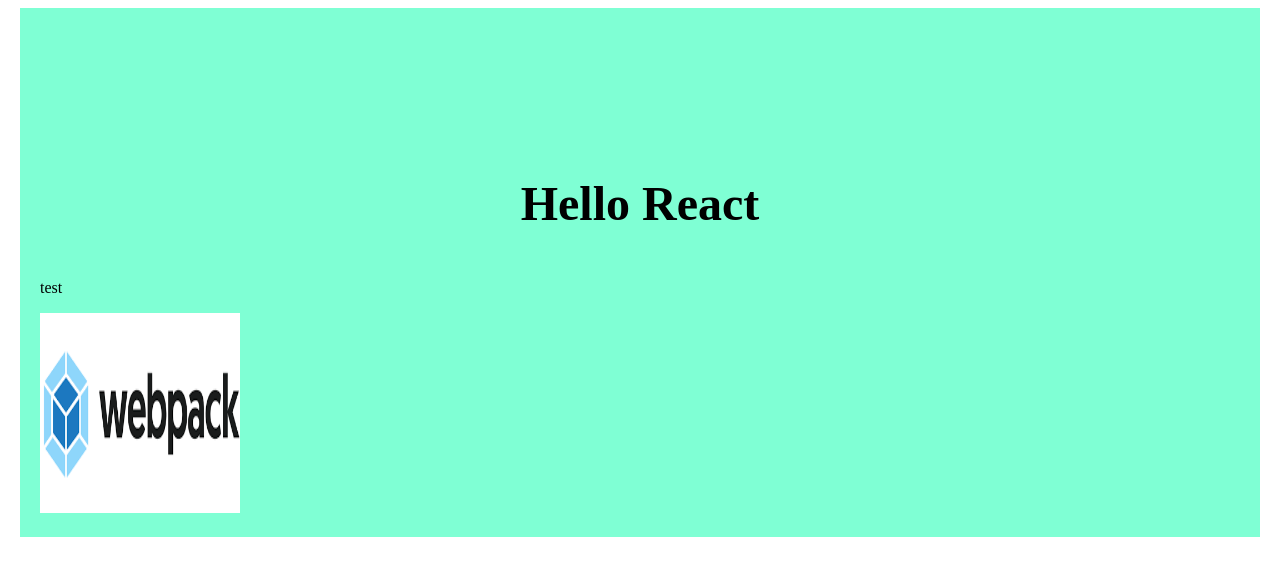
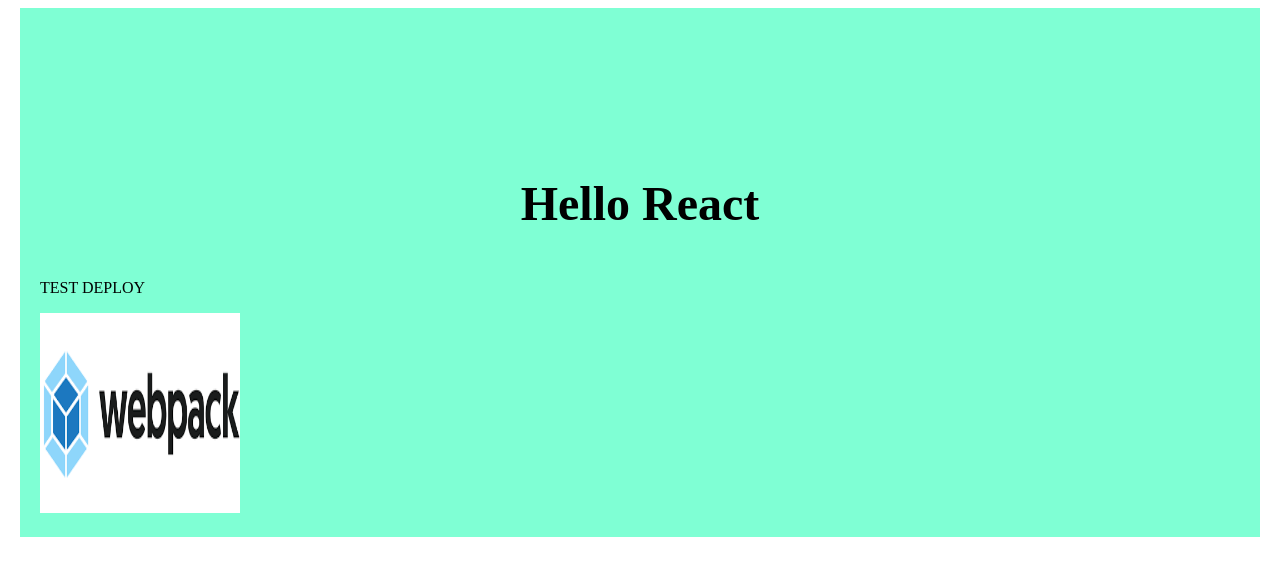
Before and after one commit to PietyE/setup, a React app: page / in a window 1280 px wide. Shown: the top 576 px of the page. Built offline with nearby package versions, Linux system fonts and the light colour scheme.

Commit message:
ci(CONFIG): Test deploying.

```diff
--- a/src/components/App.tsx
+++ b/src/components/App.tsx
@@ -6,7 +6,7 @@ const App: FC = () => {
   return (
     <div className={styles.container}>
       <p className={styles.text}>Hello React</p>
-      <p>test</p>
+      <p>TEST DEPLOY</p>
       <img
         src={`${process?.env.PUBLIC_URL ?? ''}/logo.png`}
         alt='logo'
```
